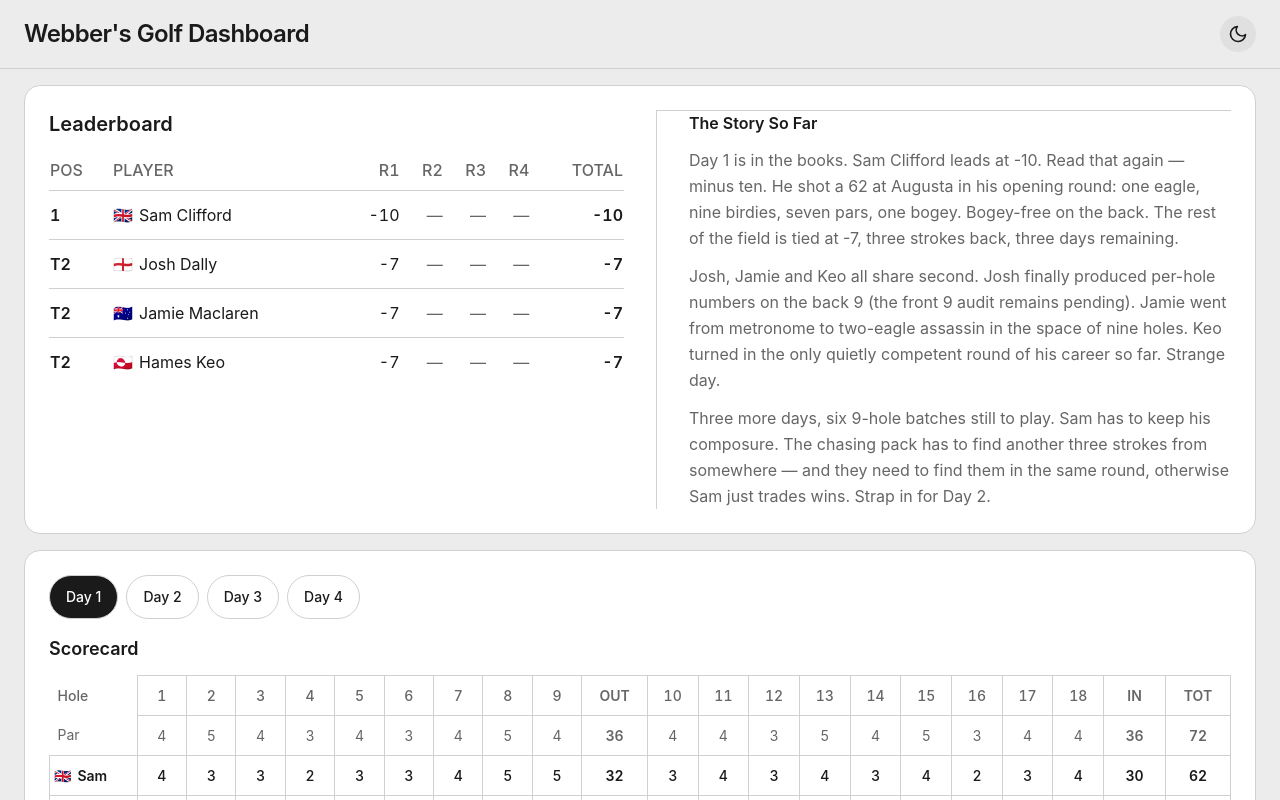
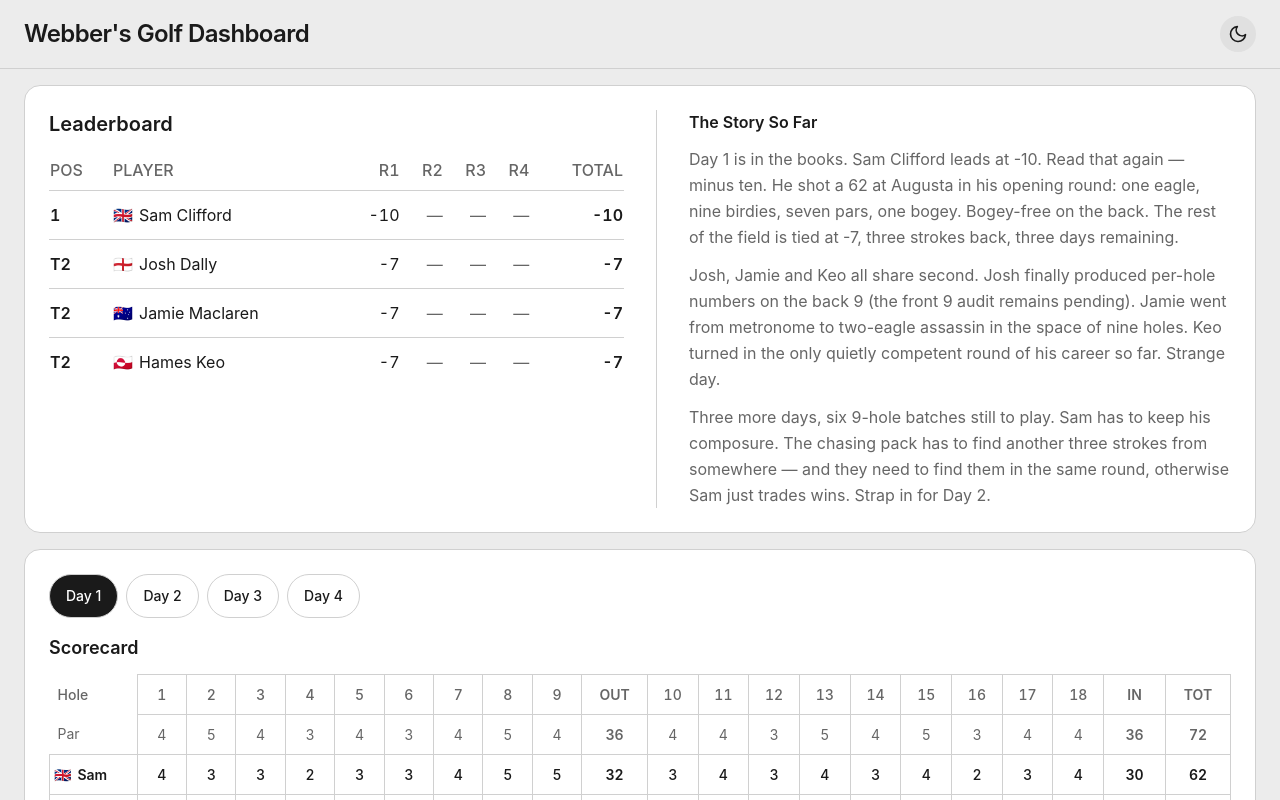
Before and after one commit to jameskeo126/webbers-golf-dashboard, a Next.js app: page / in a window 1280 px wide. Shown: the top 800 px of the page. Built offline with nearby package versions, Linux system fonts and the light colour scheme.

Commit message:
Fix grey line above The Story So Far on desktop (border-t now removable via class)

```diff
--- a/components/Leaderboard.tsx
+++ b/components/Leaderboard.tsx
@@ -77,8 +77,8 @@ export function Leaderboard() {
         </div>
         {SEASON_COMMENTARY ? (
           <div
-            className="mt-5 pt-5 md:mt-0 md:pt-0 md:pl-8 md:border-t-0 md:border-l"
-            style={{ borderTop: "1px solid var(--border)", borderLeftColor: "var(--border)" }}
+            className="mt-5 pt-5 border-t md:mt-0 md:pt-0 md:pl-8 md:border-t-0 md:border-l"
+            style={{ borderColor: "var(--border)" }}
           >
             <h3 className="text-base font-semibold mb-3" style={{ color: "var(--text-primary)" }}>
               The Story So Far
```
